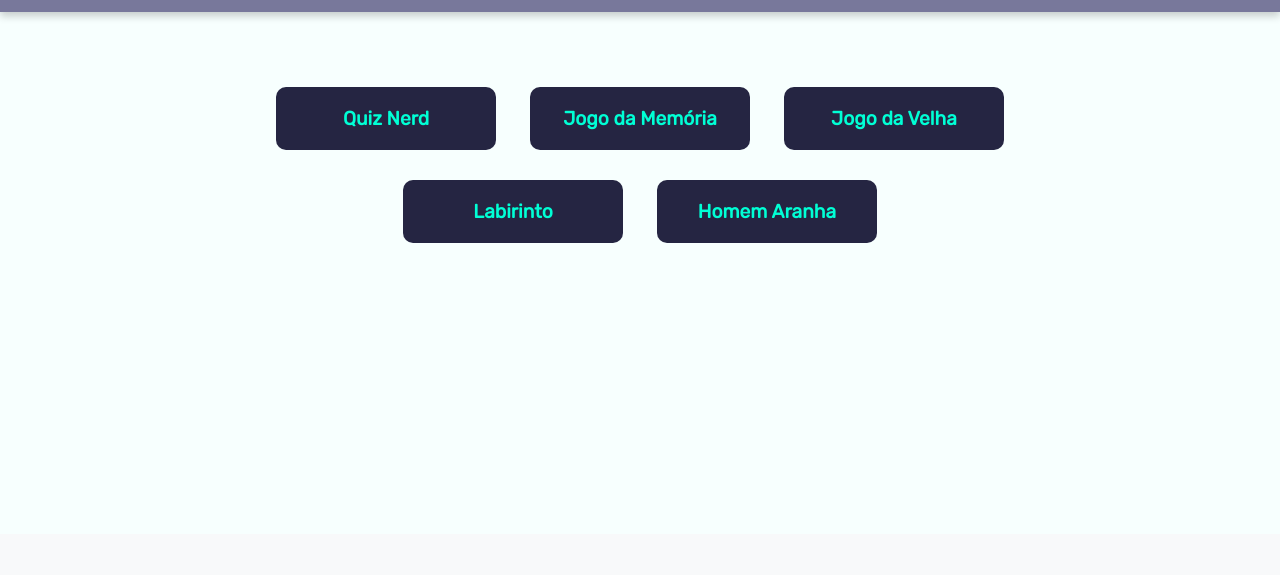
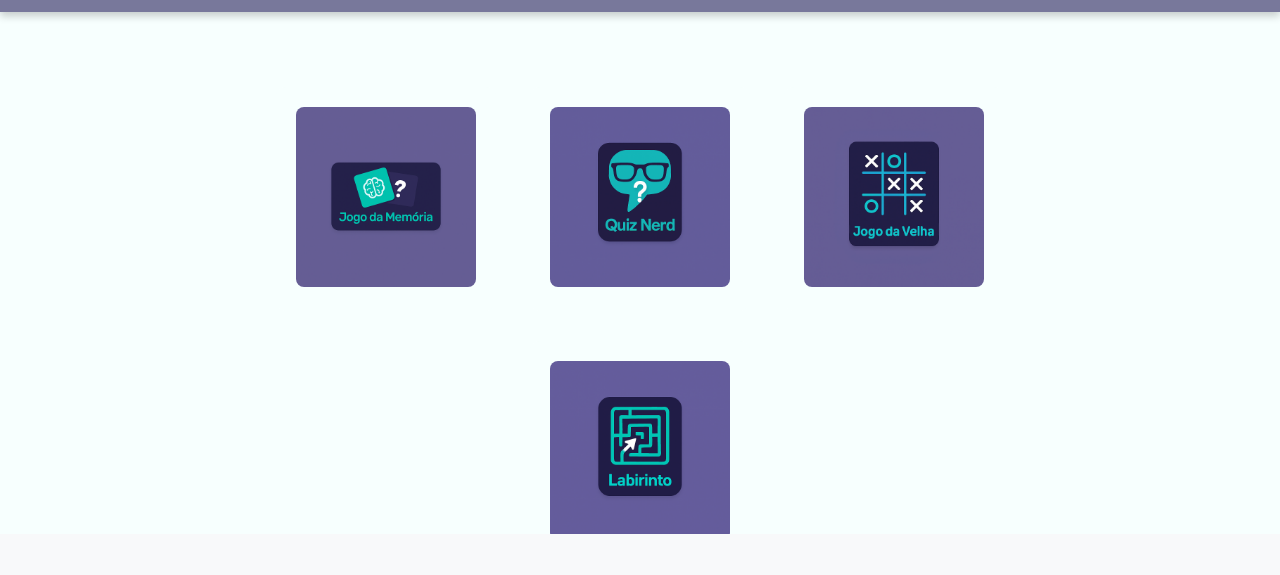
Before and after one commit to AlanBReis/portal-de-jogos, a plain HTML site: page index.html in a window 1280 px wide. Shown: the part 95-670 px from the top of the page. Drawn offline with Linux system fonts and the light colour scheme.

Commit message:
atualiza thumbnails

```diff
--- a/index.html
+++ b/index.html
@@ -3,7 +3,7 @@
 <head>
   <meta charset="UTF-8">
   <meta name="viewport" content="width=device-width, initial-scale=1.0">
-  <meta name="description" content="Coleção de jogos em JavaScript - Quiz, Jogo da Memória, Jogo da Velha e mais!">
+  <meta name="description" content="Coleção de jogos em JavaScript -Jogo da Memória, Jogo da Velha e mais!">
   <title>Portal de Jogos</title>
   <link href="https://fonts.googleapis.com/css2?family=Rubik&display=swap" rel="stylesheet">
   <link rel="stylesheet" href="style.css">
@@ -14,31 +14,28 @@
     <h1>Portal de Jogos Unicesumar</h1>
     <nav>
       <a href="#">Início</a>
-      <a href="quiz.html">Quiz</a>
+      <a href="#">Quiz</a>
       <a href="jogos/memoria/index.html">Jogo da Memória</a>
-      <a href="velha.html">Jogo da Velha</a>
-      <a href="labirinto.html">Labirinto</a>
-      <a href="homem-aranha.html">Homem Aranha</a>
+      <a href="#">Jogo da Velha</a>
+      <a href="#">Labirinto</a>
+      <a href="#">Homem Aranha</a>
       <a href="contato.html">Contato</a>
     </nav>
   </header>
 
   <div class="container">
-    <div class="card" onclick="irPara('jogos/quiz.html')">
-      <h2>Quiz Nerd</h2>
+  <div class="card" onclick="irPara('jogos/memoria/index.html')">
+      <img src="assets/img/memoria.png" alt="Jogo da Memória">
     </div>
-    <div class="card" onclick="irPara('jogos\memoria\index.html')">
-      <h2>Jogo da Memória</h2>
-    </div>
-    <div class="card" onclick="irPara('jogos/velha.html')">
-      <h2>Jogo da Velha</h2>
-    </div>
-    <div class="card" onclick="irPara('jogos/labirinto.html')">
-      <h2>Labirinto</h2>
-    </div>
-    <div class="card" onclick="irPara('jogos/flappy.html')">
-      <h2>Homem Aranha</h2>
-    </div>
+  <div class="card" onclick="irPara('jogos/quiz.html')">
+    <img src="assets/img/quiz.png" alt="Quiz Nerd">
+  </div>
+  <div class="card" onclick="irPara('jogos/velha.html')">
+    <img src="assets/img/velha.png" alt="Jogo da Velha">
+  </div>
+  <div class="card" onclick="irPara('jogos/labirinto.html')">
+    <img src="assets/img/labirinto.png" alt="Labirinto">
+  </div>
   </div>
 
   <footer class="footer">
--- a/style.css
+++ b/style.css
@@ -14,7 +14,7 @@ header {
   background-color: #78789b;
   padding: 20px;
   text-align: center;
-    box-shadow: 0 4px 8px rgba(0,0,0,0.2);
+  box-shadow: 0 4px 8px rgba(0, 0, 0, 0.2);
 }
 
 header h1 {
@@ -40,11 +40,6 @@ nav a:hover {
   color: #000;
 }
 
-links {
-  text-align: left;
-  font-size: 90px;
-}
-
 .container {
   max-width: 1000px;
   margin: 40px auto;
@@ -57,7 +52,7 @@ links {
   width: 220px;
   margin: 15px;
   padding: 20px;
-    background: #252542;
+  background: #f7fffe;
   border-radius: 10px;
   transition: transform 0.3s, box-shadow 0.3s;
   cursor: pointer;
@@ -65,12 +60,21 @@ links {
 
 .card:hover {
   transform: translateY(-10px);
-    box-shadow: 0 8px 16px rgba(0,0,0,0.5);
+
 }
 
-.card h2 {
-    font-size: 1.2rem;
-    color: #00ffd5;
+.card img {
+  width: 180px;
+  height: 180px;
+  object-fit: contain;
+  border-radius: 8px;
+  transition: transform 0.3s ease;
+}
+
+
+
+.card:hover img {
+  transform: scale(1.05);
 }
 
 .footer {
@@ -86,7 +90,6 @@ links {
   width: 100%;
   z-index: 10;
 }
-
 
 .footer .container {
   max-width: 1200px;
@@ -108,19 +111,17 @@ links {
   color: white;
   text-decoration: none;
   transition: background-color 0.3s ease;
-  box-shadow: 0 2px 5px rgba(0,0,0,0.15);
+  box-shadow: 0 2px 5px rgba(0, 0, 0, 0.15);
 }
 
-/* cores iguais dos sites */
 .social-media .linkedin { background-color: #0082ca; }
-.social-media .github { background-color: #333333; }
+.social-media .github   { background-color: #333333; }
 .social-media .instagram { background-color: #ac2bac; }
-.social-media .whatsapp { background-color: #0fbd69; }
+.social-media .whatsapp  { background-color: #0fbd69; }
 
-/* efeito hover para clarear */
 .social-media .btn:hover {
   filter: brightness(110%);
-  box-shadow: 0 4px 10px rgba(0,0,0,0.2);
+  box-shadow: 0 4px 10px rgba(0, 0, 0, 0.2);
   cursor: pointer;
 }
 
@@ -140,6 +141,7 @@ links {
   user-select: none;
 }
 
+/* Contato */
 .contato-container {
   max-width: 600px;
   color: #505050c0;
@@ -147,7 +149,7 @@ links {
   padding: 20px;
   background-color: #fafafa;
   border-radius: 8px;
-  box-shadow: 0 2px 10px rgba(0,0,0,0.1);
+  box-shadow: 0 2px 10px rgba(0, 0, 0, 0.1);
 }
 
 form {
```
Also changed, not shown: assets/img/labirinto.png (added), assets/img/memoria.png (added), assets/img/quiz.png (added), assets/img/velha.png (added). Lines whose indentation alone changed are shown as unchanged.
